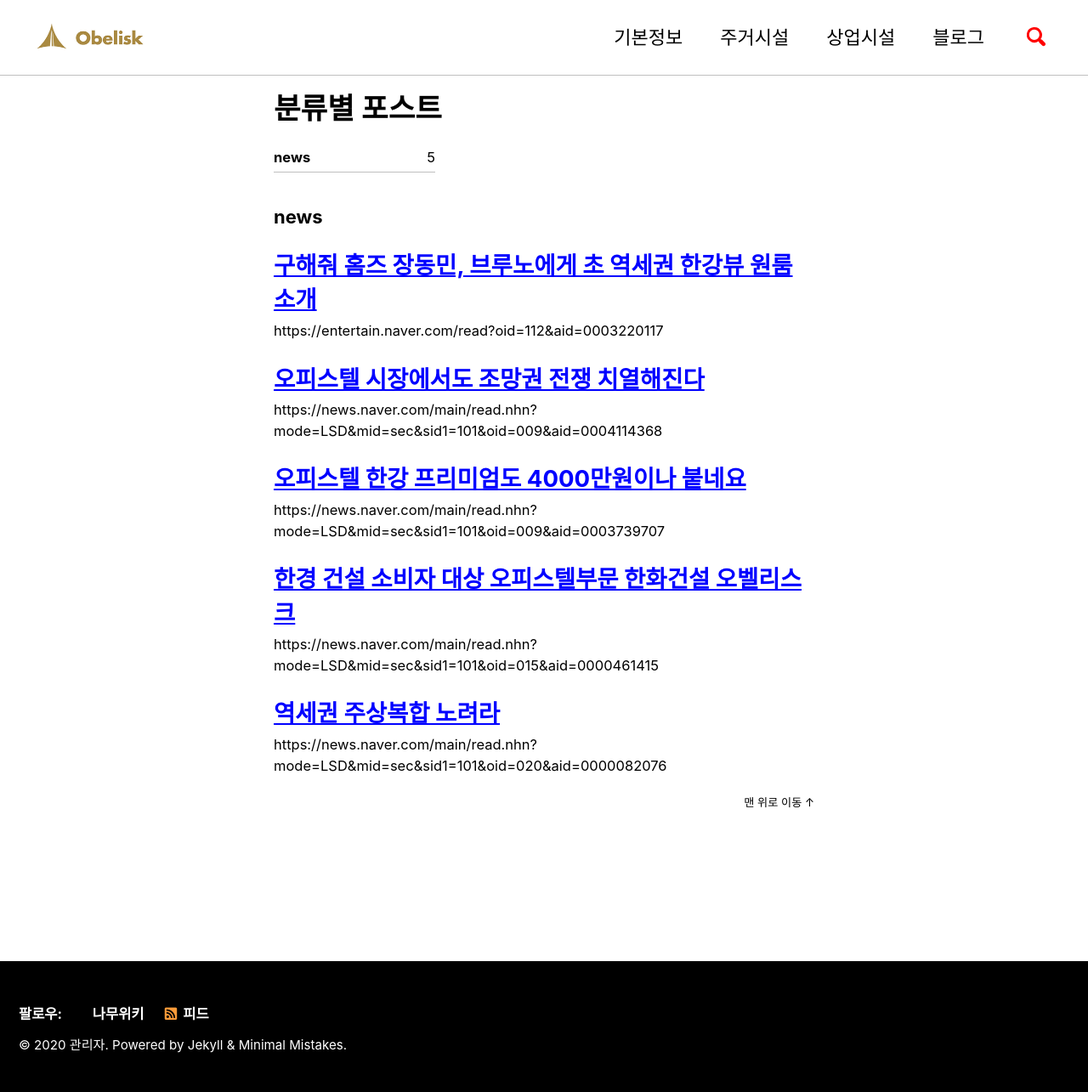
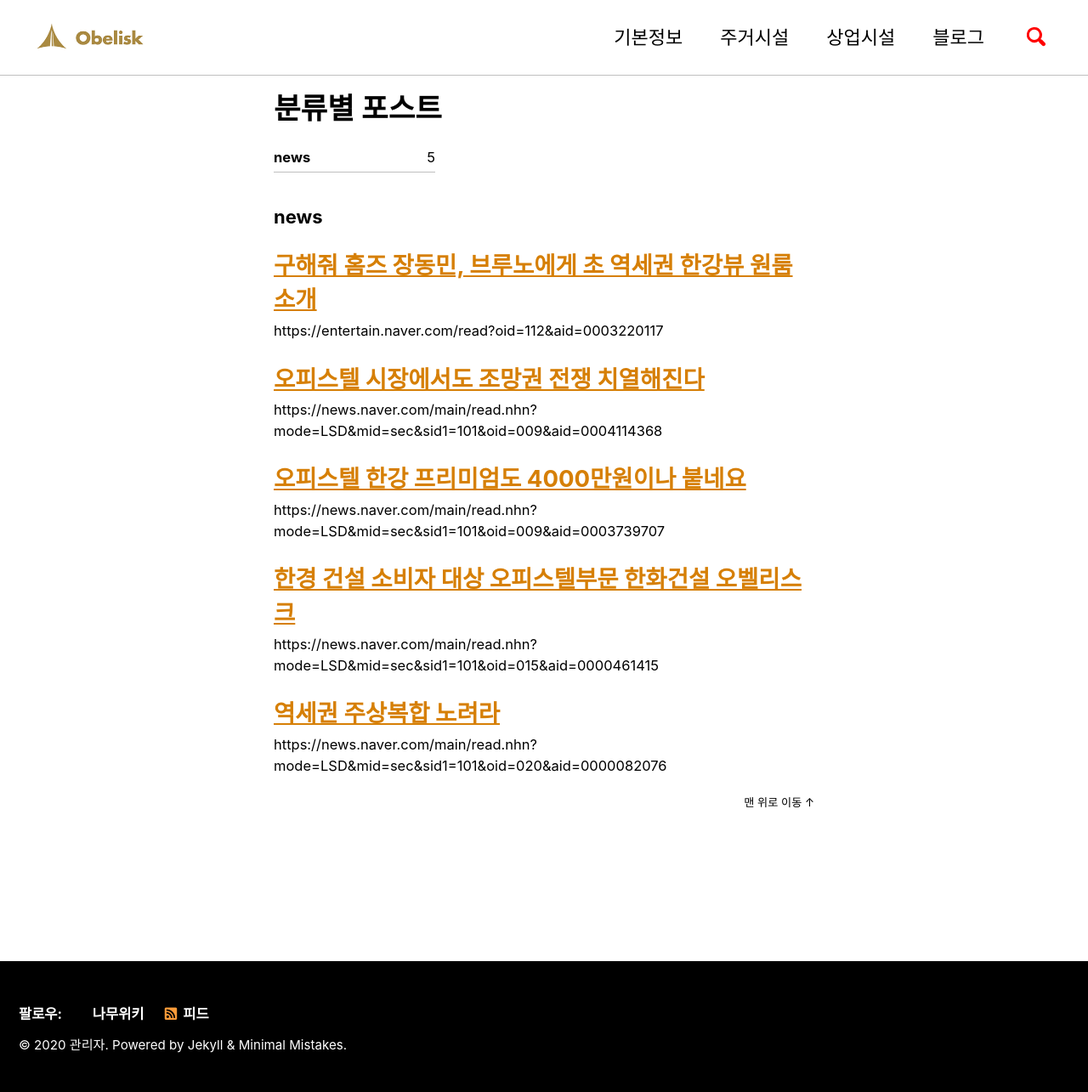
Before and after one commit to mapoobelisk/mapoobelisk.github.io, a Jekyll site: the page built from _pages/category-archive.md, in a window 1280 px wide. Shown: the whole page at 85% size. Built offline with Jekyll 4.4.1, drawn with Linux system fonts in a browser that asks for light colours; cached includes are drawn as plain includes.

Commit message:
update head/custom

```diff
--- a/_includes/head/custom.html
+++ b/_includes/head/custom.html
@@ -1,5 +1,8 @@
 <!-- start custom head snippets -->
 
 <!-- insert favicons. use https://realfavicongenerator.net/ -->
-
+<style>
+a{color:#d67f05}
+a:visited{color:#d67f05}a:hover{color:#e79016;outline:0}
+</style>
 <!-- end custom head snippets -->
--- a/_layouts/home.html
+++ b/_layouts/home.html
@@ -3,11 +3,6 @@ layout: archive
 ---
 
 {{ content }}
-
-<style>
-a{color:#d67f05}
-a:visited{color:#d67f05}a:hover{color:#e79016;outline:0}
-</style>
 
 <h1 class="">마포 한화 오벨리스크</h1>
 <!-- <h3 class="archive__subtitle">단지정보</h3> -->
--- a/_layouts/posts.html
+++ b/_layouts/posts.html
@@ -3,11 +3,6 @@ layout: archive
 ---
 
 {{ content }}
-
-<style>
-a{color:#d67f05}
-a:visited{color:#d67f05}a:hover{color:#e79016;outline:0}
-</style>
 
 <ul class="taxonomy__index">
   {% assign postsInYear = site.posts | where_exp: "item", "item.hidden != true" | group_by_exp: 'post', 'post.date | date: "%Y"' %}
```
